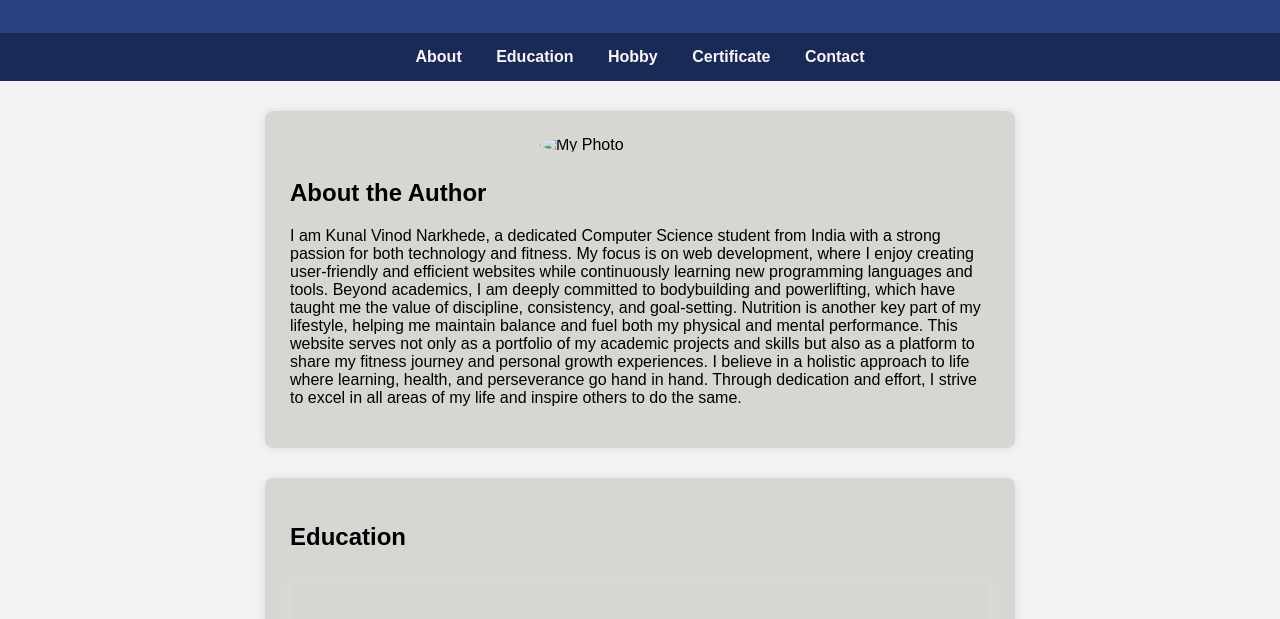
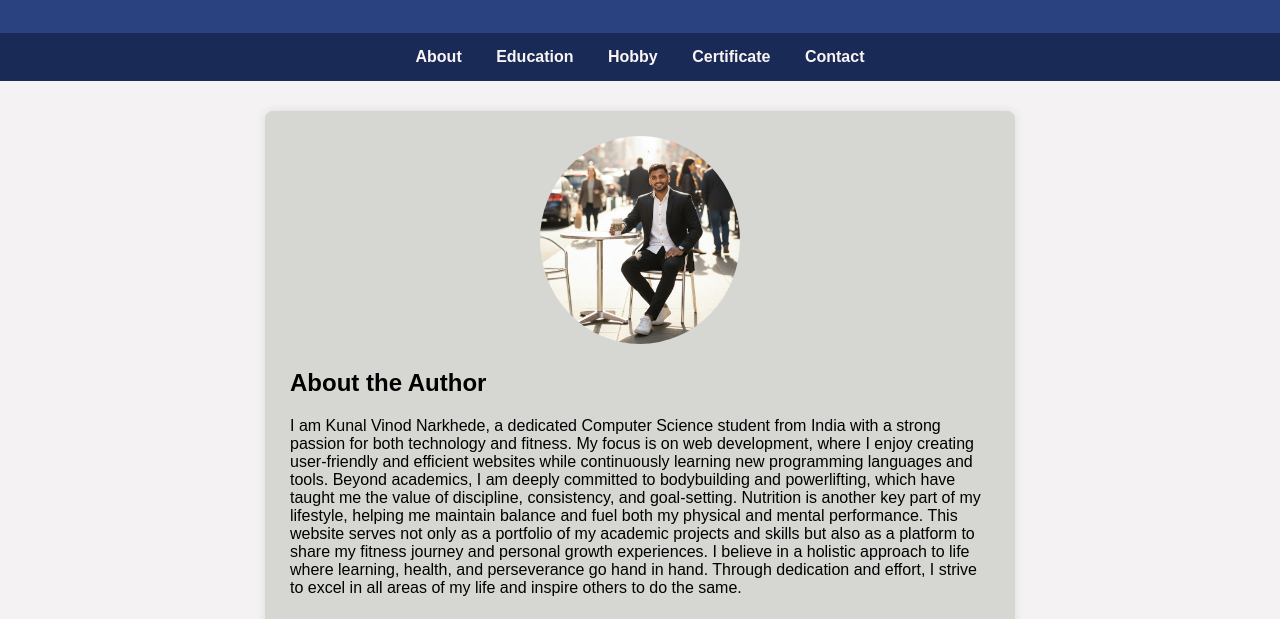
Before and after one commit to Kunal4423/Portfolio-website, a plain HTML site: page index.html in a window 1280 px wide. Shown: the part 141-760 px from the top of the page. Drawn offline with Linux system fonts and the light colour scheme.

Commit message:
Update index.html

```diff
--- a/index.html
+++ b/index.html
@@ -35,7 +35,7 @@
     </nav>
 
     <section id="Myself">
-        <img src="For profile.png" alt="My Photo" class="photo">
+        <img src="profile.png" alt="My Photo" class="photo">
         <h2>About the Author</h2>
         <p>I am Kunal Vinod Narkhede, a dedicated Computer Science student from India with a strong passion for both technology and fitness. My focus is on web development, where I enjoy creating user-friendly and efficient websites while continuously learning new programming languages and tools. Beyond academics, I am deeply committed to bodybuilding and powerlifting, which have taught me the value of discipline, consistency, and goal-setting. Nutrition is another key part of my lifestyle, helping me maintain balance and fuel both my physical and mental performance.
 
```
